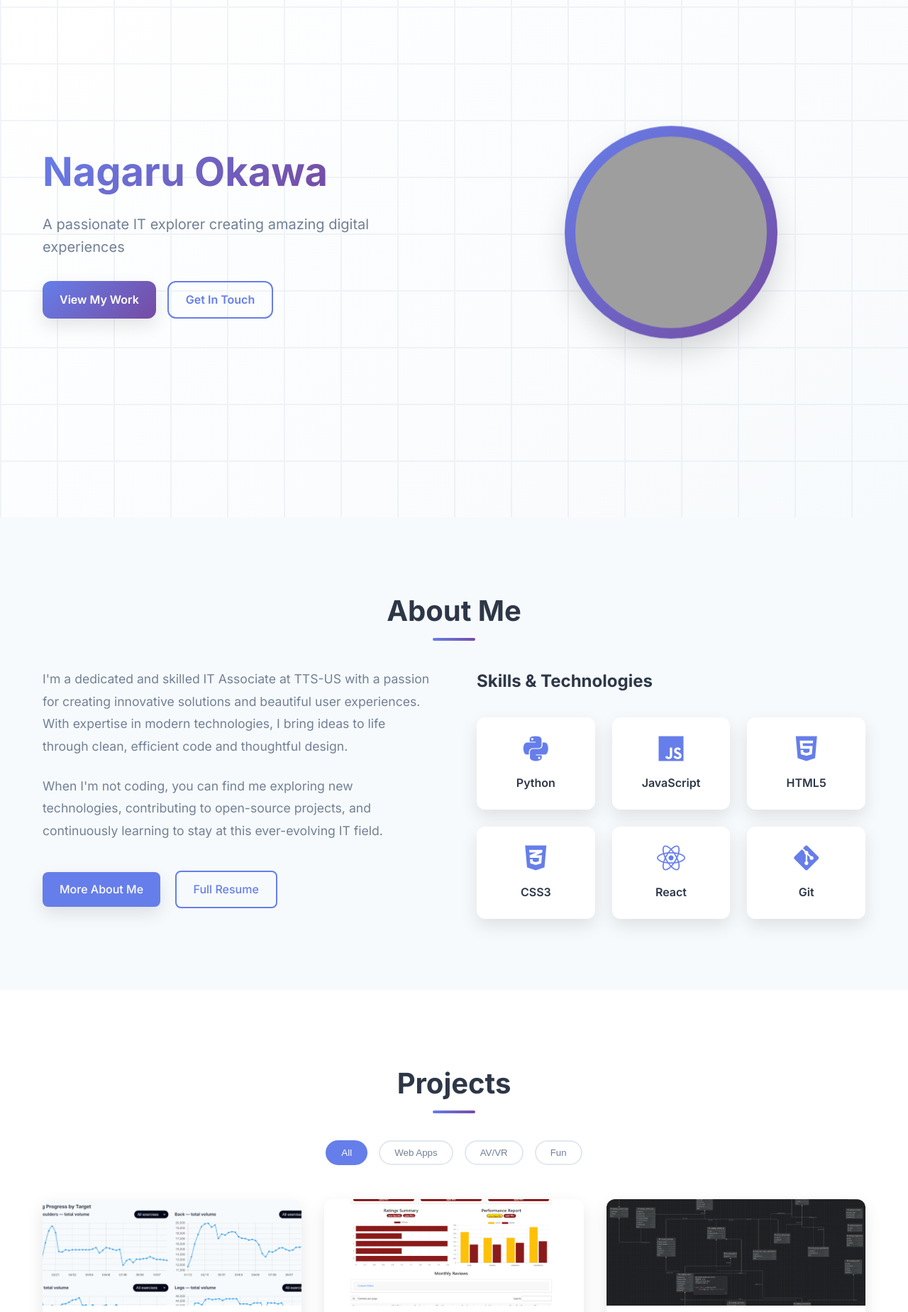
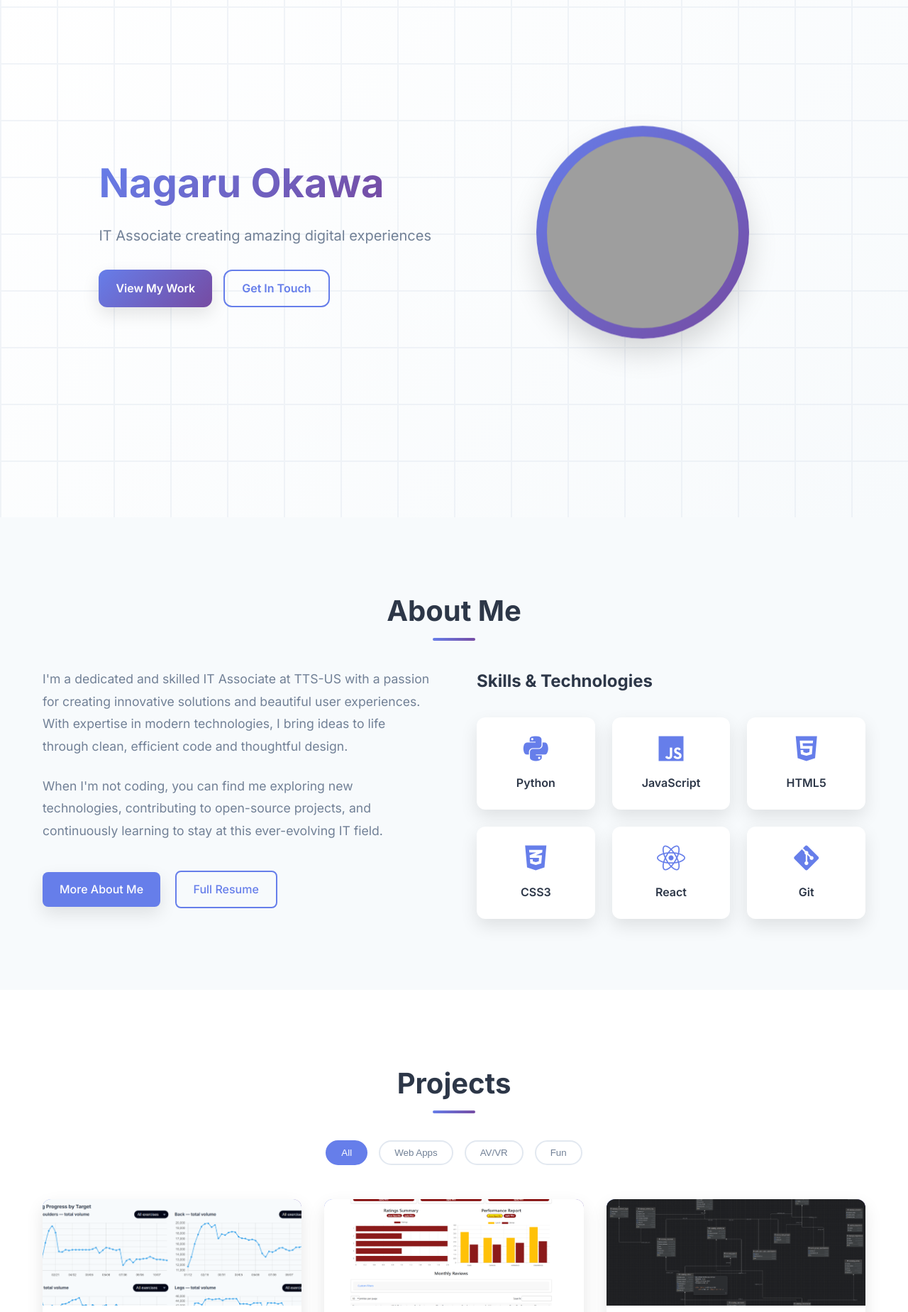
Before and after one commit to nagaru24/Portfolio-Website, a Flask app: page / in a window 1280 px wide. Shown: the part 71-1920 px from the top of the page at 71% size. Run offline with Flask 3, Linux system fonts and the light colour scheme; grey boxes are pictures that could not be loaded.

Commit message:
Check if the new CD works

```diff
--- a/templates/index.html
+++ b/templates/index.html
@@ -39,7 +39,7 @@
                     <span class="highlight">Nagaru Okawa</span>
                 </h1>
                 <p class="hero-subtitle">
-                    A passionate IT explorer creating amazing digital experiences
+                    IT Associate creating amazing digital experiences
                 </p>
                 <div class="hero-buttons">
                     <a href="#projects" class="btn btn-primary">View My Work</a>
```
